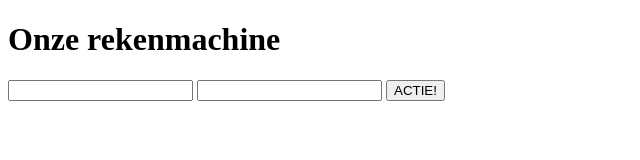
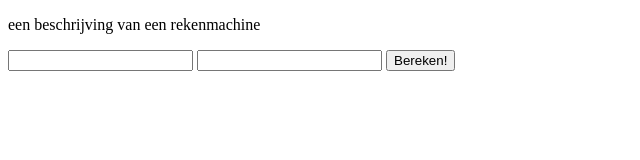
Before and after one commit to lucasschepers/CodeFoundersDag1, a plain HTML site: page Opdracht2.html in a window 1280 px wide. Shown: the whole page, without its empty margins (0-640 px from the left). Drawn offline with Linux system fonts and the light colour scheme.

Commit message:
een verandering in opdracht2.html

```diff
--- a/Opdracht2.html
+++ b/Opdracht2.html
@@ -16,13 +16,15 @@
 </head>
 
 <body>
-    <h1> Onze rekenmachine </h1>
+
+    <p> een beschrijving van een rekenmachine </p>
+
 
     <input type="number" id="in1">
     <input type="number" id="in2">
 
     <button type="button" onclick="addition()">
-        ACTIE!
+        Bereken!
     </button>
 </body>
 
```
